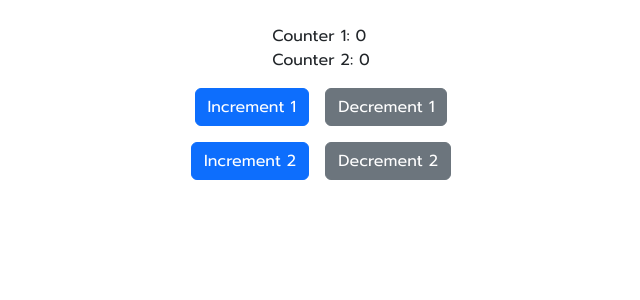
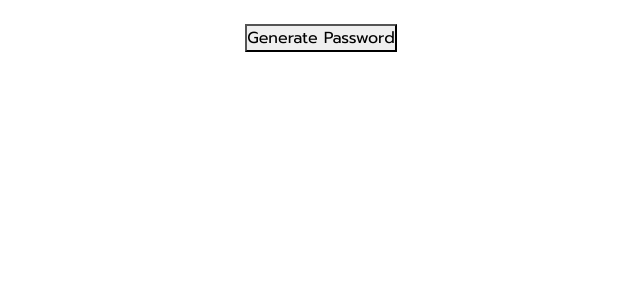
Before and after one commit to mern-trainer/Sherin-Batch, a React (Create React App) app: page / in a window 1280 px wide. Shown: the top 300 px of the page, without its empty margins (319-959 px from the left). Built offline with nearby package versions, Linux system fonts and the light colour scheme.

Commit message:
added: password generator

```diff
--- a/src/App.jsx
+++ b/src/App.jsx
@@ -2,12 +2,14 @@ import { Fragment } from "react"
 import Cards from "./Pages/Cards"
 import LandingPage from "./Pages/LandingPage"
 import States from "./Pages/states"
+import PasswordGenerator from "./Pages/PasswordGenerator"
 
 const App = () => {
     return <Fragment>
         {/* <Cards /> */}
         {/* <LandingPage /> */}
-        <States />
+        {/* <States /> */}
+        <PasswordGenerator />
     </Fragment>
 }
 
--- /dev/null
+++ b/src/Pages/PasswordGenerator.jsx
@@ -0,0 +1,33 @@
+import { useState } from "react"
+
+const PasswordGenerator = () => {
+
+    const [password, setPassword] = useState("")
+    const [history, setHistory] = useState([])
+
+    const createRandomPassword = () => {
+        const strings = [
+            'A', 'B', 'C', 'D', 'E', 'F', 'G', 'H', 'I', 'J', 'K', 'L', 'M', 'N', 'O', 'P', 'Q', 'R', 'S', 'T', 'U', 'V', 'W', 'X', 'Y', 'Z', // Uppercase letters
+            'a', 'b', 'c', 'd', 'e', 'f', 'g', 'h', 'i', 'j', 'k', 'l', 'm', 'n', 'o', 'p', 'q', 'r', 's', 't', 'u', 'v', 'w', 'x', 'y', 'z', // Lowercase letters
+            '0', '1', '2', '3', '4', '5', '6', '7', '8', '9',                                               // Numbers
+            '!', '@', '#', '$', '%', '^', '&', '*', '(', ')', '-', '_', '=', '+', '[', ']', '{', '}', '|', ';', ':', "'", '"', ',', '.', '<', '>', '/', '?', '`', '~' // Special characters
+        ];
+        let len = 0;
+        let generatedPassword = ""
+        while (len < 16) {
+            const randomIndex = Math.floor(Math.random() * strings.length)
+            generatedPassword += strings[randomIndex]
+            len++
+        }
+        setPassword(generatedPassword)
+        setHistory([...history, generatedPassword])
+    }
+
+    return <div className="d-flex justify-content-center align-items-center flex-column mt-4">
+        {password}
+        <button onClick={createRandomPassword}>Generate Password</button>
+        {history.join(" , ")}
+    </div>
+}
+
+export default PasswordGenerator
```
